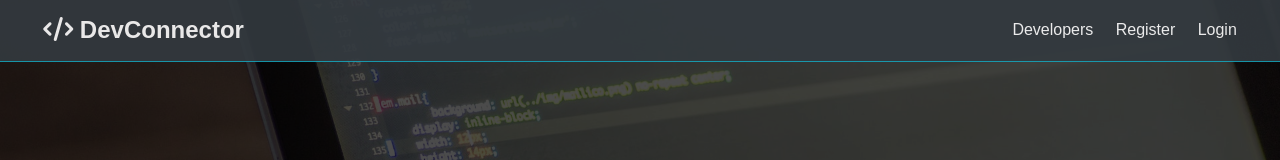
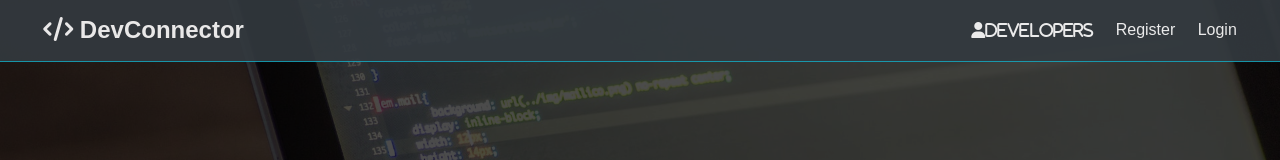
Before and after one commit to rajyotiroshan/dev-connect, a React (Create React App) app in the folder client/: page / in a window 1280 px wide. Shown: the top 160 px of the page. Built offline with nearby package versions, Linux system fonts and the light colour scheme; no server answers.

Commit message:
Developers navlink

```diff
--- a/client/src/components/layouts/Navbar.js
+++ b/client/src/components/layouts/Navbar.js
@@ -7,6 +7,14 @@ import { logout } from '../../actions/auth';
 const Navbar = ({ logout, auth: { isAuthenticated, loading } }) => {
   const authLinks = (
     <ul>
+      <li>
+        {' '}
+        <Link to='/profiles'>
+          <i className='fa fa-user'>
+            <span className='hide-sm'>Developers</span>
+          </i>
+        </Link>
+      </li>
       <li>
         {' '}
         <Link to='/dashboard'>
@@ -29,7 +37,12 @@ const Navbar = ({ logout, auth: { isAuthenticated, loading } }) => {
   const guestLinks = (
     <ul>
       <li>
-        <a to='!#'>Developers</a>
+        {' '}
+        <Link to='/profiles'>
+          <i className='fa fa-user'>
+            <span className='hide-sm'>Developers</span>
+          </i>
+        </Link>
       </li>
       <li>
         <Link to='/register'>Register</Link>
```
